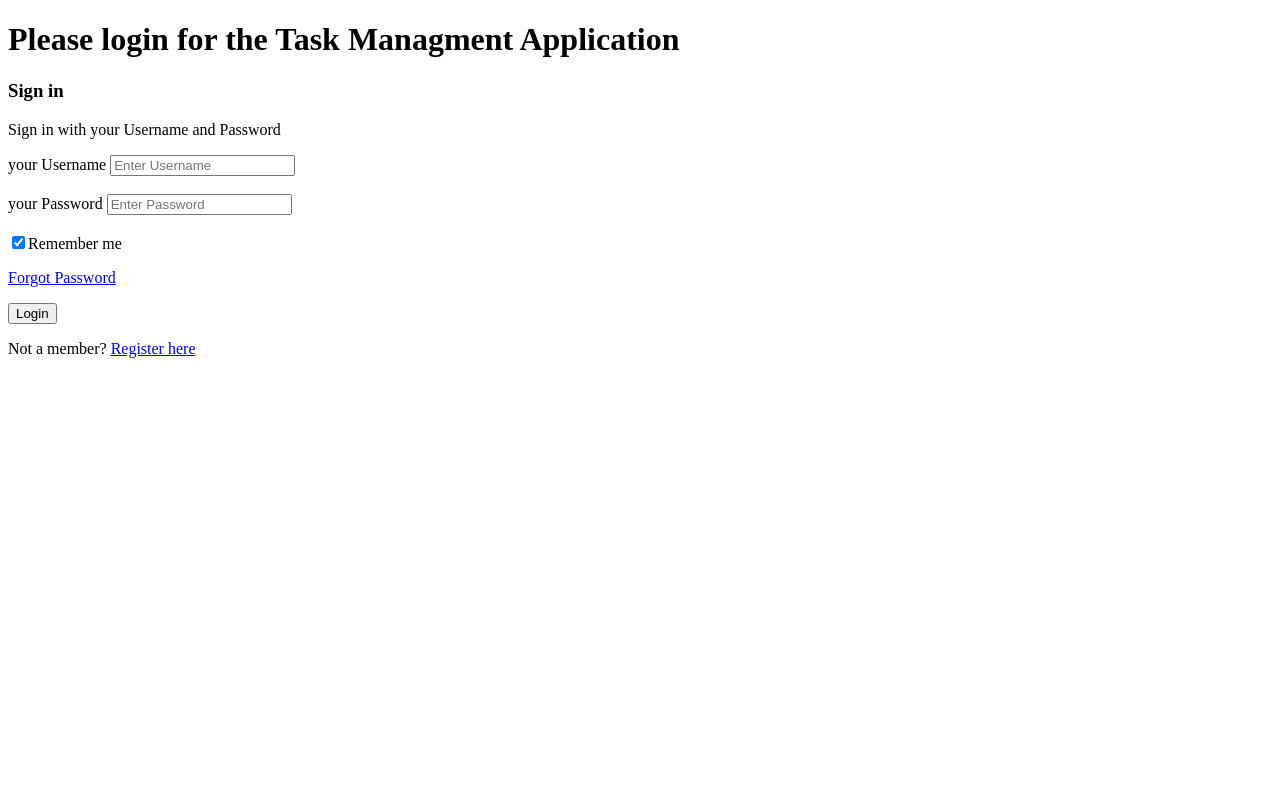
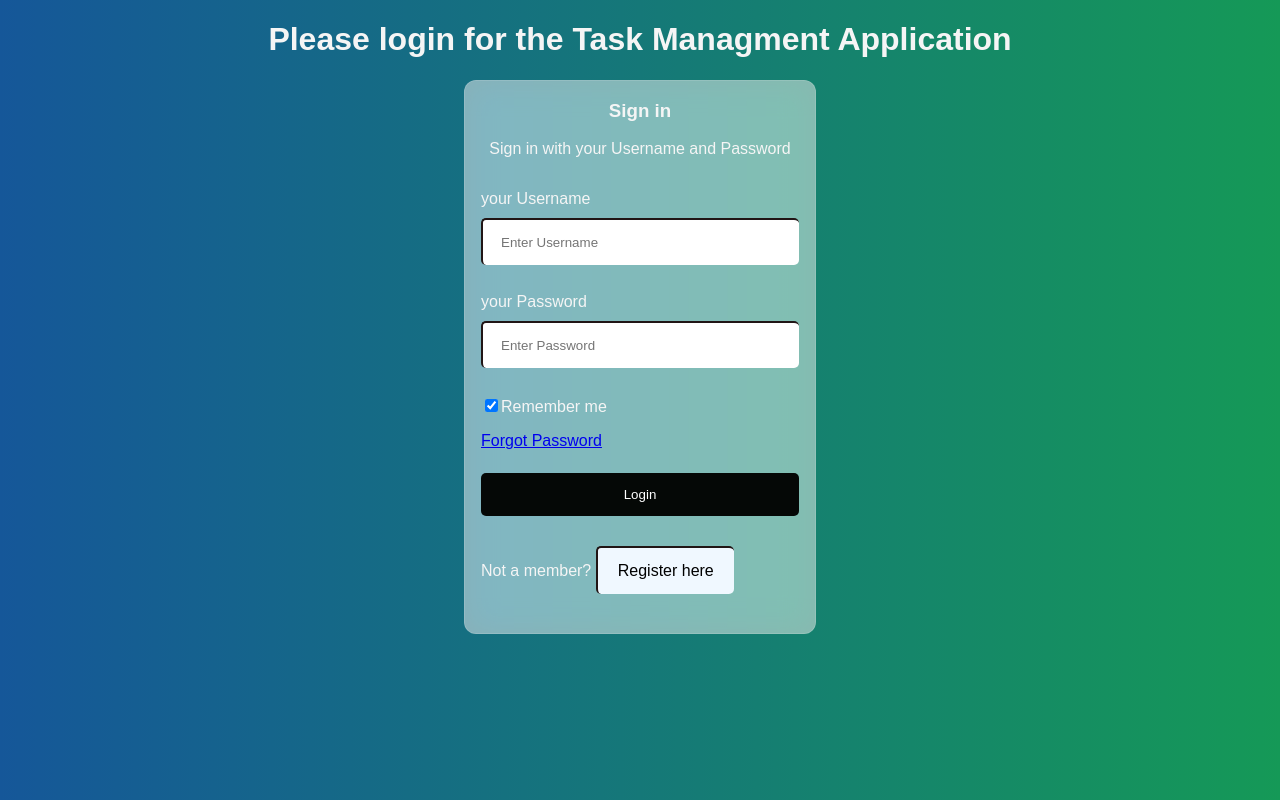
Before and after one commit to dipspatil20/TaskManager, a plain HTML site: page firstPage.html in a window 1280 px wide. Drawn offline with Linux system fonts and the light colour scheme; the site is published under a folder, as on GitHub Pages, so addresses that start at the root find nothing.

Commit message:
Update firstPage.html

```diff
--- a/firstPage.html
+++ b/firstPage.html
@@ -4,7 +4,7 @@
 <head>
     <meta charset="UTF-8">
     <meta name="viewport" content="width=device-width, initial-scale=1.0">
-    <link rel="stylesheet" href="/taskManager/style1.css">
+    <link rel="stylesheet" href="style1.css">
     <title>Task Manager</title>
 </head>
 
```
